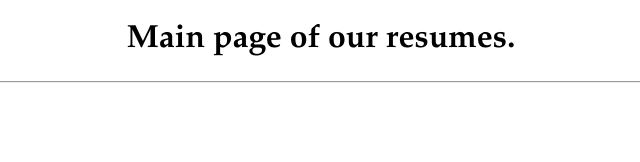
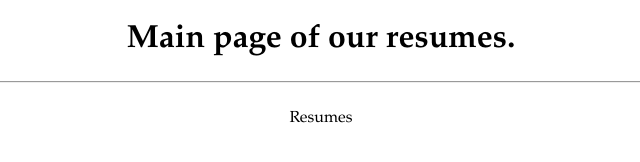
Before and after one commit to Toed115/Resume, a plain HTML site: page index.html in a window 1280 px wide. Shown: the full height of the page, 319-959 px from the left. Drawn offline with Linux system fonts and the light colour scheme.

Commit message:
Update index.html

```diff
--- a/index.html
+++ b/index.html
@@ -11,6 +11,8 @@
 <br />
 <body>
   <header>
+    Resumes
+
 
   </header>
 
```
